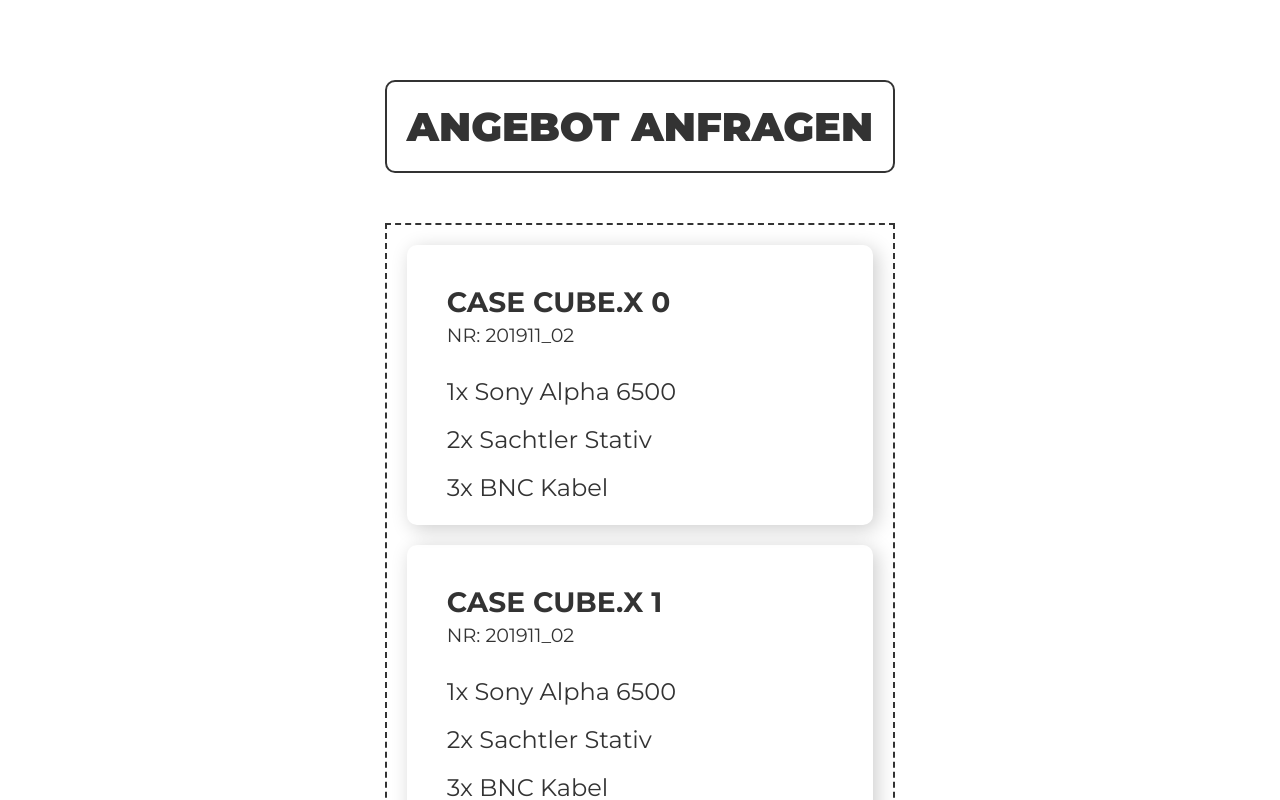
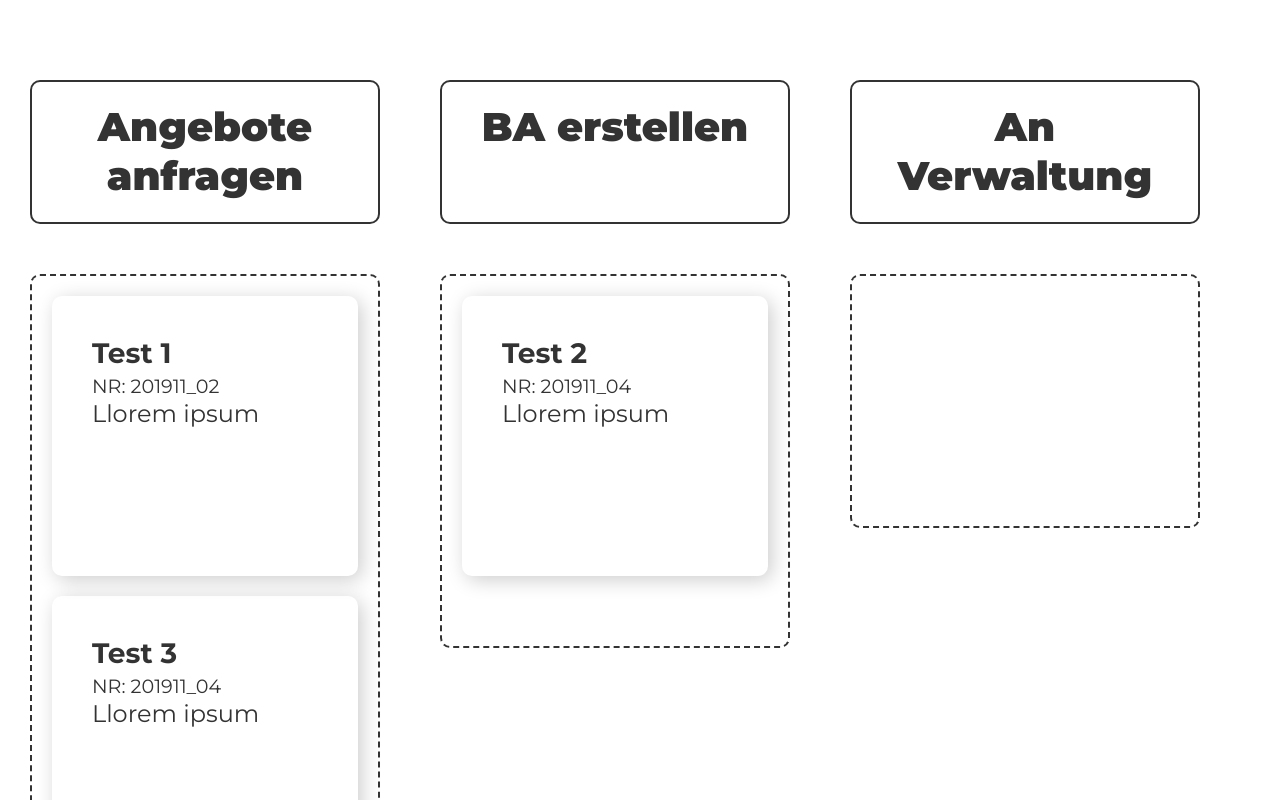
Before and after one commit to kevinschweikert/Ordernizer, a Svelte app: page / in a window 1280 px wide. Shown: the top 800 px of the page. Built offline with nearby package versions, Linux system fonts and the light colour scheme.

Commit message:
Temporary Rebuild

```diff
--- a/src/App.svelte
+++ b/src/App.svelte
@@ -1,22 +1,64 @@
+<script>
+import Item from './Item.svelte';
+import {onMount} from 'svelte';
+
+let columns = [
+	{name: "Angebote anfragen", state: "angebot", items: []},
+	{name: "BA erstellen", state: "beschaffungsantrag", items: []},
+	{name: "An Verwaltung", state: "verwaltung", items: []},
+]
+
+let items = [
+	{name:"Test 1", pNumber: "201911_02", desc: "Llorem ipsum", state: "angebot"},
+	{name:"Test 3", pNumber: "201911_04", desc: "Llorem ipsum", state: "angebot"},
+	{name:"Test 2", pNumber: "201911_04", desc: "Llorem ipsum", state: "beschaffungsantrag"},
+]
 
 
-<script>
-import Item from './Item.svelte'
+columns.forEach((column) => {
+	items.forEach((item) => {
+		if (item.state == column.state) {
+			column.items.push(item)
+		}
+	})
+})
 
 
-let ids = [0,1,2]
 
 function drop(e) {
 	e.preventDefault();
+
+	//order neu stezen
+	//  splice    ....     insert
+
+	//oder sortieren
+	// ids.sort( (a,b)=>{
+	// 	if(a.order > b.order){
+	// 		return -1;
+	// 	}else if (a.order < b.order){
+	// 		return 1;
+
+	// 	}else {
+	// 		return 0;
+	// 	}
+	// });
+
+
 	let data = e.dataTransfer.getData("text")
-	let item = document.getElementById("collapsed")
-	e.target.appendChild(item)
-	item.style.display = "block"
+	let item = document.querySelectorAll("[data-id='" + data + "']")
+	try {
+		e.target.appendChild(item[0])
+	}
+	catch(e) {
+		console.warn(e)
+	}
+	document.get
 }
 
 function dragOver(e) {
 	e.preventDefault();
 }
+
 
 </script>
 
@@ -25,8 +67,8 @@
 .app {
 	display: flex;
 	flex-direction: column;
-	justify-items: center;
-	align-items: center;
+	justify-items: left;
+	align-items: left;
 	font-family: 'Montserrat', Arial, sans-serif;
 	padding: 0;
 	margin: 0;
@@ -39,6 +81,7 @@
 	display: flex;
 	flex-direction: row;
 	margin-top: 50px;
+	width: 300px;
 }
 
 .column {
@@ -57,11 +100,14 @@
 	border-radius: 10px;
 	margin-bottom: 50px;
 	padding: 20px;
+	height: 100px;
 }
 
 .dropzone {
 	border: 2px dashed;
+	border-radius: 10px;
 	min-height: 200px;
+	padding-bottom: 50px;
 }
 
 
@@ -70,15 +116,15 @@
 
 <div class="app">
 <div class="container">
-
+	{#each columns as column}
 	<div class="column">
-		<div class="title">ANGEBOT ANFRAGEN</div>
+		<div class="title">{column.name}</div>
 		<div class="dropzone" on:dragover={dragOver} on:drop={drop}>
-			{#each ids as id}
-				<Item id={id}></Item>
+			{#each column.items as item}
+				<Item title={item.name} projectNumber={item.pNumber} description={item.desc} />
 			{/each}
 		</div>
 	</div>
-
+	{/each}
 </div>
 </div>
--- a/src/Item.svelte
+++ b/src/Item.svelte
@@ -1,20 +1,8 @@
 <script>
 
-export let id = nil;
-
-let list_items = ["1x Sony Alpha 6500", "2x Sachtler Stativ", "3x BNC Kabel"]
-
-function dragStart(e) {
-e.dataTransfer.setData("text", e.target.id)
-setTimeout(() => {
-    e.target.id = "collapsed"
-}, 0)
-}
-
-
-function dragEnd(e) {
-    e.target.id = ""
-}
+export let title = "";
+export let projectNumber = "";
+export let description = "";
 
 </script>
 
@@ -67,17 +55,10 @@
 <div
     class="item"
     draggable="true"
-    on:dragstart={dragStart}
-    on:drop|preventDefault|stopPropagation
-    on:dragend={dragEnd}
-    id={id}>
-    <h3> CASE CUBE.X {id}</h3>
-    <span>NR: 201911_02</span>
+    on:drop|preventDefault|stopPropagation>
+    <h3> {title} </h3>
+    <span>NR: {projectNumber}</span>
     <div class="desription">
-       <ul>
-        {#each list_items as li}
-            <li>{li}</li>
-        {/each}
-       </ul>
+        {description}
     </div>
 </div>
```
